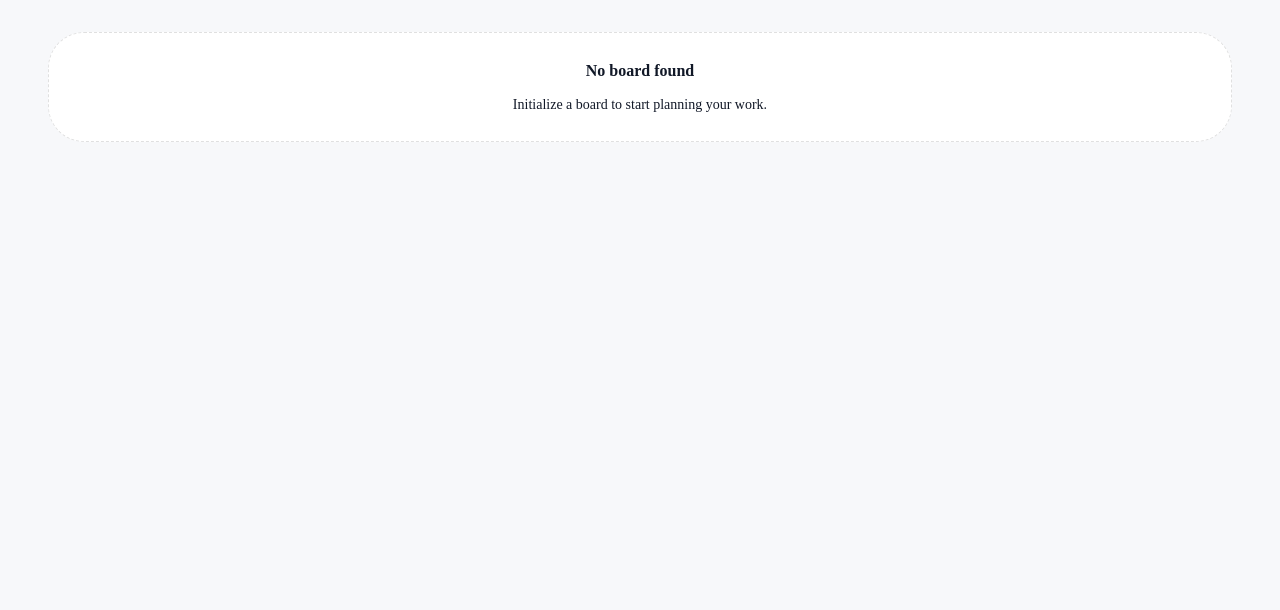
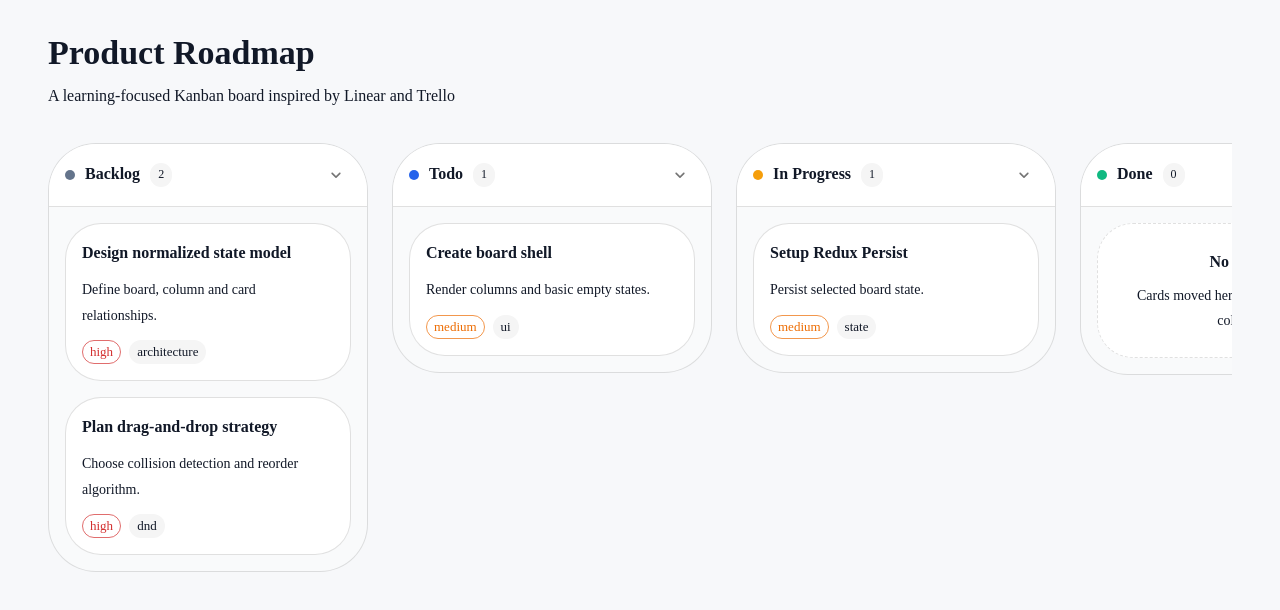
Before and after one commit to Sinashaygan/task-explorer-pro, a Next.js app: page / in a window 1280 px wide. Shown: the top 610 px of the page. Built offline with nearby package versions, Linux system fonts and the light colour scheme.

Commit message:
fix: add the current board to home page

```diff
--- a/app/page.tsx
+++ b/app/page.tsx
@@ -7,12 +7,12 @@ import { BoardKanban } from "@/src/features/board-kanban/ui/BoardKanban";
 import { initializeBoard } from "@/src/store/slices/boardSlice";
 import { sampleBoard, sampleCards, sampleColumns } from "@/src/entities/board/model/sampleBoard";
 import { useAppDispatch, useAppSelector } from "@/src/store/hook";
-import { selectBoardState } from "@/src/entities/board/model/selectors";
+import { selectCurrentBoard } from "@/src/entities/board/model/selectors";
 
 
 export default function HomePage() {
   const dispatch = useAppDispatch();
-  const board = useAppSelector(selectBoardState);
+  const board = useAppSelector(selectCurrentBoard);
 
   useEffect(() => {
     if (!board) {
```
